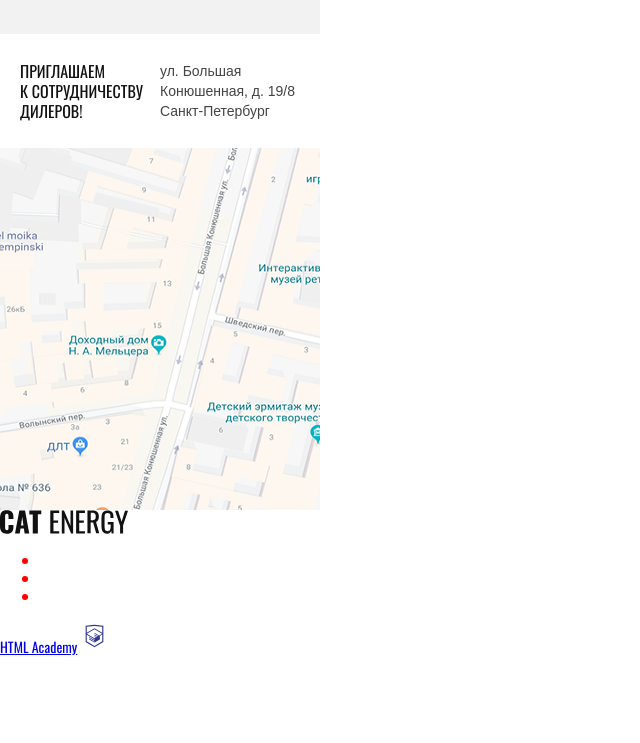
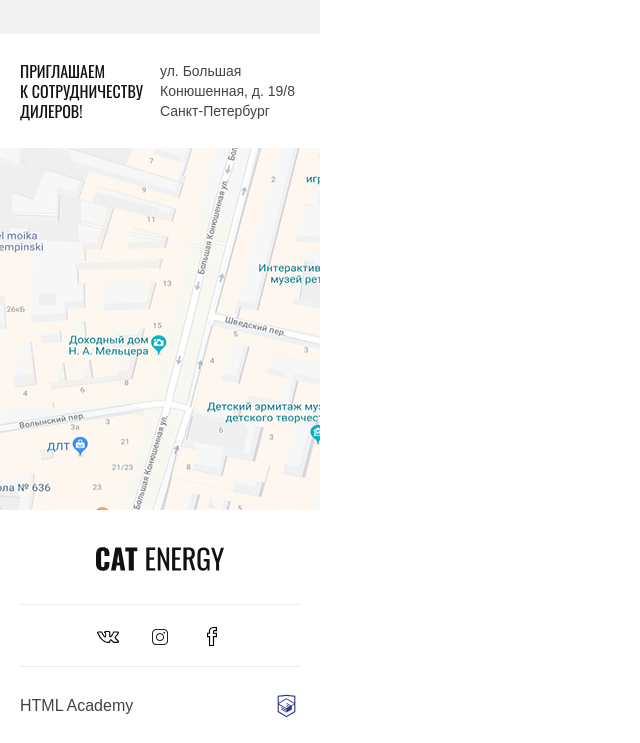
Before and after one commit to dpsnow/574945-cat-energy, a website: page source/index.html in a window 1280 px wide. Shown: the part 2459-3202 px from the top of the page, without its empty margins (0-640 px from the left). Before the commit the page ends 3116 px from the top, so only its background shows below. Drawn offline with nearby package versions, Linux system fonts and the light colour scheme; files that its build step writes are made by us from their sources; files whose address does not match are found by name.

Commit message:
Стилизация футера

```diff
--- a/source/index.html
+++ b/source/index.html
@@ -8,7 +8,7 @@
 <body>
   <h1 class="visually-hidden">«Кэт Энерджи» — магазин полезных кошачьих кормов для набора массы и похудения.</h1>
   <header class="page-header">
-    <div class="logo page-header__item">
+    <div class="page-header__item logo">
       <img class="logo__header" src="img/logo-mobile.svg" alt="Логотип «Кэт Энерджи»" width="191" height="38">
     </div>
     <button class="nav-toggle nav-toggle--close" aria-label="Показать/спрятать"></button>
@@ -108,8 +108,8 @@
       <div class="location__map" id="map"></div>
     </section>
   </main>
-  <footer class="page-footer footer">
-    <div class="footer__item logo">
+  <footer class="page-footer footer layout">
+    <div class="footer__item footer__logo logo">
       <img class="logo__footer" src="img/logo-footer.svg" alt="Надпись «Кэт Энерджи»" width="128" height="24">
     </div>
     <ul class="footer__item social">
@@ -130,9 +130,9 @@
       </li>
     </ul>
     <div class="footer__item copyright">
-      <a class="copyright__link" href="https://htmlacademy.ru/intensive/adaptive">HTML Academy</a>
-      <a class="copyright__logo" href="https://htmlacademy.ru/intensive/adaptive">
-        <img src="img/htmlacademy.svg" alt="Логотип HTML Academy" width="27" height="34">
+      <a class="copyright__link" href="https://htmlacademy.ru/intensive/adaptive">
+        <span class="copyright__text">HTML Academy</span>
+        <img class= "copyright__logo" src="img/htmlacademy.svg" alt="Логотип HTML Academy" width="27" height="34">
       </a>
     </div>
   </footer>
--- /dev/null
+++ b/source/sass/blocks/copyright.scss
@@ -0,0 +1,21 @@
+.copyright {
+}
+
+.copyright__link {
+  display: flex;
+  justify-content: space-between;
+  align-items: center;
+  text-decoration: none;
+}
+
+.copyright__text {
+  font-family: Arial;
+  font-size: 16px;
+  line-height: 1;
+  text-align: left;
+  color: $clr-text;
+}
+
+.copyright__logo {
+  display: flex;
+}
--- /dev/null
+++ b/source/sass/blocks/footer.scss
@@ -0,0 +1,18 @@
+.footer {
+  padding-top: 15px;
+  text-align: center;
+}
+
+.footer__item {
+  min-height: 62px;
+  padding-top: 22px;
+  padding-bottom: 20px;
+
+  & + & {
+    border-top: 1px solid #ededec;
+  }
+}
+
+.footer__logo {
+  padding-bottom: 30px;
+}
--- /dev/null
+++ b/source/sass/blocks/social.scss
@@ -0,0 +1,34 @@
+.social {
+  @include indent-reset;
+  display: flex;
+  justify-content: center;
+  align-items: center;
+  list-style: none;
+}
+
+.social__item {
+  & + & {
+    margin-left: 30px;
+  }
+}
+
+.social__link {
+  display: block;
+  width: 22px;
+  height: 19px;
+  background-repeat: no-repeat;
+  background-position: center;
+}
+
+.social__link--vk {
+  background-image: url("../img/icon-vk-mobile.svg");
+}
+
+.social__link--inst {
+  background-image: url("../img/icon-insta-mobile.svg");
+  background-size: 16px 16px;
+}
+
+.social__link--fb {
+  background-image: url("../img/icon-fb-mobile.svg");
+}
--- a/source/sass/style.scss
+++ b/source/sass/style.scss
@@ -12,11 +12,14 @@
 @import "blocks/nav-toggle";
 @import "blocks/site-nav";
 @import "blocks/product-banner";
+@import "blocks/card";
 @import "blocks/food-ration";
-@import "blocks/card";
 @import "blocks/advantage";
-@import "blocks/example";
 @import "blocks/data";
 @import "blocks/slider";
 @import "blocks/switch";
+@import "blocks/example";
 @import "blocks/location";
+@import "blocks/social";
+@import "blocks/copyright";
+@import "blocks/footer";
```
